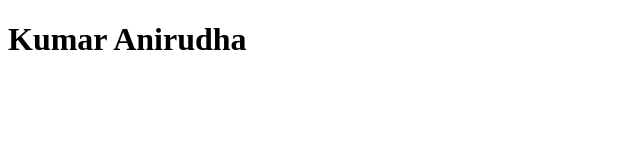
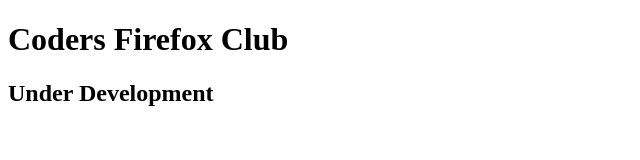
Before and after one commit to codersjgec/codersjgec.github.io, a plain HTML site: page index.html in a window 1280 px wide. Shown: the whole page, without its empty margins (0-640 px from the left). Drawn offline with Linux system fonts and the light colour scheme.

Commit message:
initial commit

```diff
--- a/index.html
+++ b/index.html
@@ -10,6 +10,7 @@
 		<meta name="author" content="Kumar Anirudha" />
 	</head>
 	<body>
-		<h1>Kumar Anirudha</h1>
+		<h1>Coders Firefox Club</h1>
+		<h2>Under Development</h2>
 	</body>
 </html>
```
